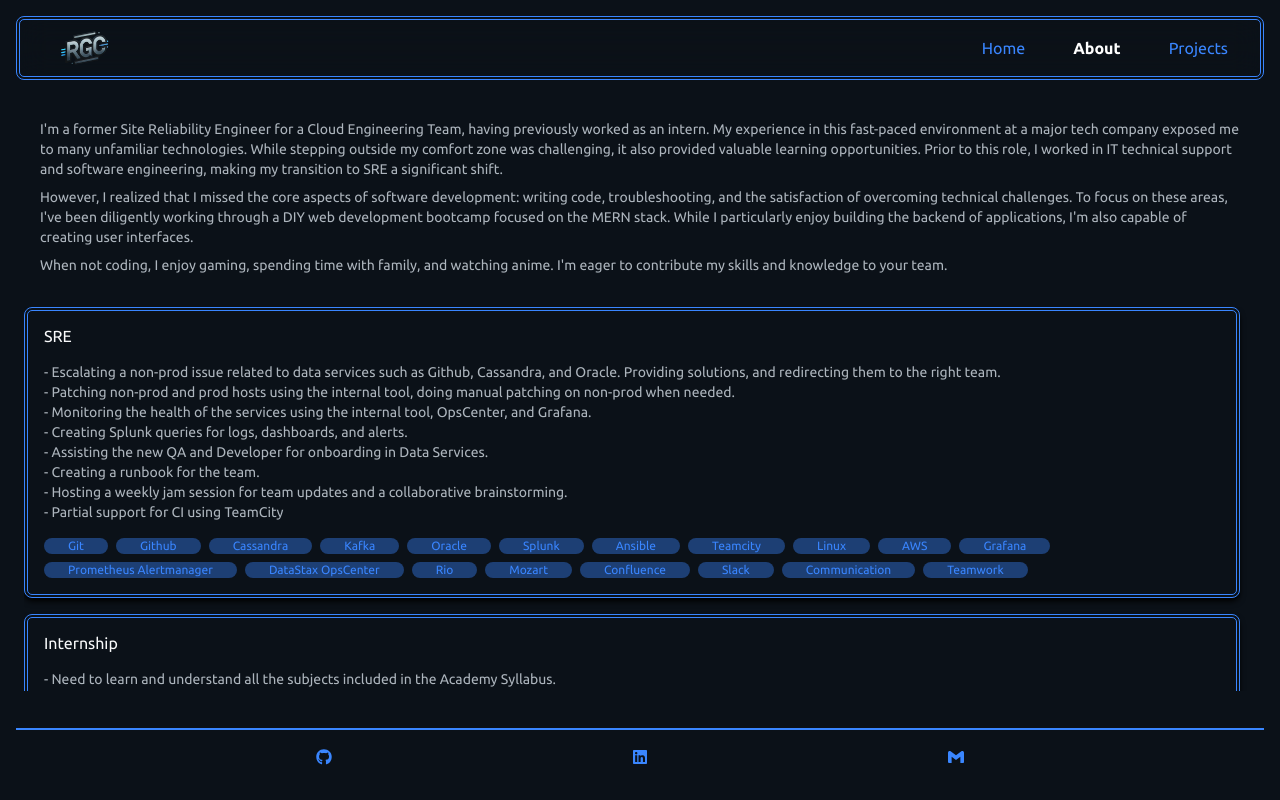
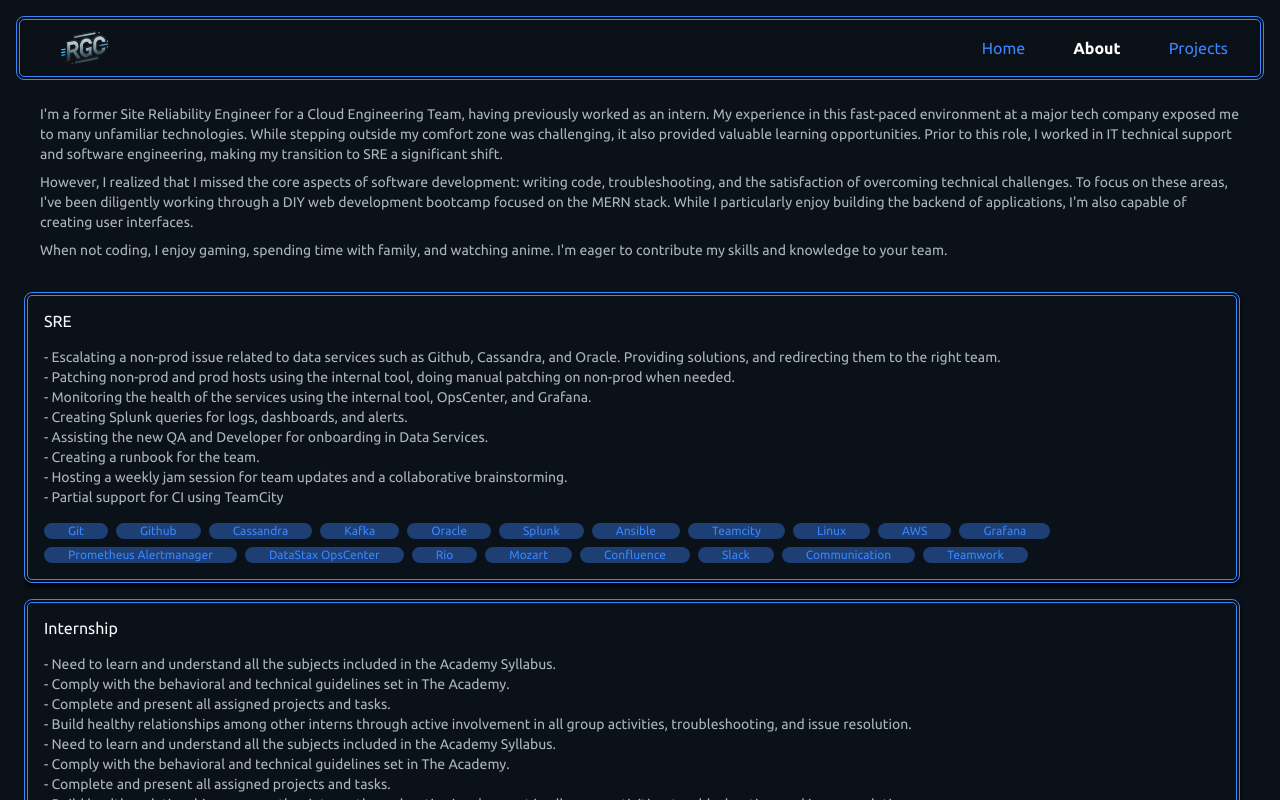
Before and after one commit to dev-rgc/rgc-portfolio, a React (Create React App) app: page /about in a window 1280 px wide. Shown: the top 800 px of the page. Built offline with nearby package versions, Linux system fonts and the light colour scheme; a web font is replaced by a local one.

Commit message:
change the property of height to screen of about page

```diff
--- a/src/App.tsx
+++ b/src/App.tsx
@@ -17,7 +17,7 @@ function App() {
       <div className="container min-h-screen p-3 flex flex-col">
         <Header />
 
-        <main className="my-auto text-[#adb5bd] p-2">
+        <main className="my-auto mx-auto text-[#adb5bd] p-2">
           <Routes>
             <Route path="/rgc-portfolio" element={<Home />}></Route>
             <Route path="/about" element={<About />}></Route>
--- a/src/pages/About.tsx
+++ b/src/pages/About.tsx
@@ -38,7 +38,7 @@ export default function About() {
         </div>
 
         {/* SKILLS */}
-        <div className="h-96 overflow-auto mt-3">
+        <div className="h-screen overflow-auto mt-3 mx-0">
           {Dexp.map((data) => (
             <Card
               id={data.id}
```
